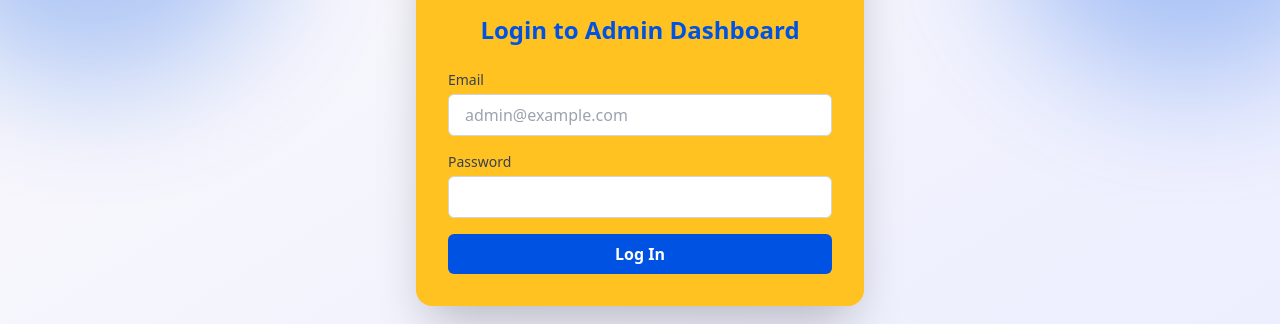
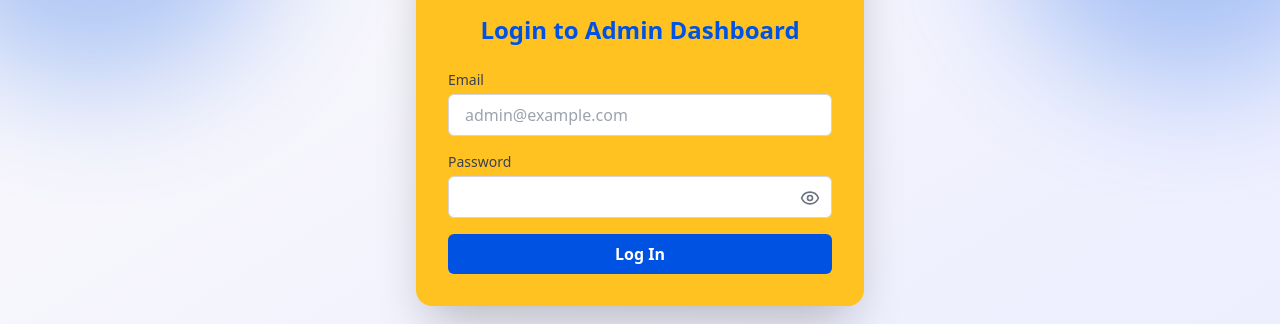
Before and after one commit to nishika4garwal/WalMart-PackSmart, a React (Vite) app in the folder Frontend/: page / in a window 1280 px wide. Shown: the part 340-664 px from the top of the page. Built offline with nearby package versions, Linux system fonts and the light colour scheme; no server answers; the HTML template or start-up script is replaced by a standard one.

Commit message:
add: added show/hide button in login password field

```diff
--- a/Frontend/package.json
+++ b/Frontend/package.json
@@ -12,6 +12,7 @@
   "dependencies": {
     "axios": "^1.10.0",
     "html5-qrcode": "^2.3.8",
+    "lucide-react": "^0.518.0",
     "react": "^19.1.0",
     "react-dom": "^19.1.0",
     "react-icons": "^5.5.0",
--- a/Frontend/src/pages/Login.jsx
+++ b/Frontend/src/pages/Login.jsx
@@ -1,14 +1,14 @@
-/* need db logic in backend app.js to actually login */
-
 import React from 'react';
 import logo from '../assets/logo.png';
 import { Link } from 'react-router-dom';
 import instance from '../../axios';
 import { useNavigate } from 'react-router-dom';
+import { Eye, EyeOff } from 'lucide-react'; // Optional: Replace with any icon or plain text
 
 const Login = () => {
   const [email, setEmail] = React.useState('');
   const [password, setPassword] = React.useState('');
+  const [showPassword, setShowPassword] = React.useState(false);
   const navigate = useNavigate();
 
   const submitHandler = async (e) => {
@@ -17,10 +17,7 @@ const Login = () => {
     try {
       console.log("Sending login data:", { email, password });
 
-      const response = await instance.post(
-        `/employees/login`,
-        { email, password }
-      );
+      const response = await instance.post(`/employees/login`, { email, password });
 
       if (response.status === 200) {
         const data = response.data;
@@ -38,35 +35,25 @@ const Login = () => {
 
   return (
     <div className="relative min-h-screen bg-gradient-to-br from-[#FDFBFB] to-[#EBEDFF] flex items-center justify-center px-4 overflow-hidden">
+      <div className="absolute w-96 h-96 bg-trueblue opacity-30 rounded-full blur-3xl top-10 left-[-100px]"></div>
+      <div className="absolute w-96 h-96 bg-trueblue opacity-30 rounded-full blur-3xl top-10 right-[-100px]"></div>
 
-      {/* Decorative blob */}
-      <div className="absolute w-96 h-96 bg-trueblue opacity-30 rounded-full blur-3xl top-10 left-[-100px]"></div>
-        <div className="absolute w-96 h-96 bg-trueblue opacity-30 rounded-full blur-3xl top-10 right-[-100px]"></div>
-      {/* Login Card */}
       <div className="relative z-10 bg-sparkyellow rounded-2xl shadow-2xl w-full max-w-md p-8 flex flex-col items-center">
-
-        {/* Logo */}
         <img
           src={logo}
           alt="Walmart Logo"
           className="w-36 h-36 object-contain mb-6"
         />
 
-        {/* Title */}
         <h2 className="text-2xl font-bold text-trueblue mb-6">
           Login to Admin Dashboard
         </h2>
 
-        {/* Login Form */}
-        <form
-          onSubmit={(e) => {
-            submitHandler(e);
-          }}
-          className="w-full space-y-4">
+        <form onSubmit={submitHandler} className="w-full space-y-4">
           <div>
             <label htmlFor="email" className="block text-sm font-medium text-gray-700">
               Email
-              </label>
+            </label>
             <input
               type="email"
               id="email"
@@ -78,18 +65,26 @@ const Login = () => {
             />
           </div>
 
-          <div>
-            <label htmlFor = "password" className="block text-sm font-medium text-gray-700">
+          <div className="relative">
+            <label htmlFor="password" className="block text-sm font-medium text-gray-700">
               Password
-              </label>
+            </label>
             <input
-              type="password"
-              id = "password"
+              type={showPassword ? 'text' : 'password'}
+              id="password"
               required
               value={password}
               onChange={(e) => setPassword(e.target.value)}
-              className="w-full mt-1 px-4 py-2 border border-gray-300 rounded-md focus:outline-none focus:ring-2 focus:ring-trueblue"
+              className="w-full mt-1 px-4 py-2 pr-10 border border-gray-300 rounded-md focus:outline-none focus:ring-2 focus:ring-trueblue"
             />
+            <button
+              type="button"
+              onClick={() => setShowPassword(!showPassword)}
+              className="absolute right-3 bottom-2.5 text-gray-500 hover:text-black focus:outline-none"
+              tabIndex={-1}
+            >
+              {showPassword ? <EyeOff size={20} /> : <Eye size={20} />}
+            </button>
           </div>
 
           <button
```
Also changed, not shown: 1 other file (tests, documents, lock files or other folders).
